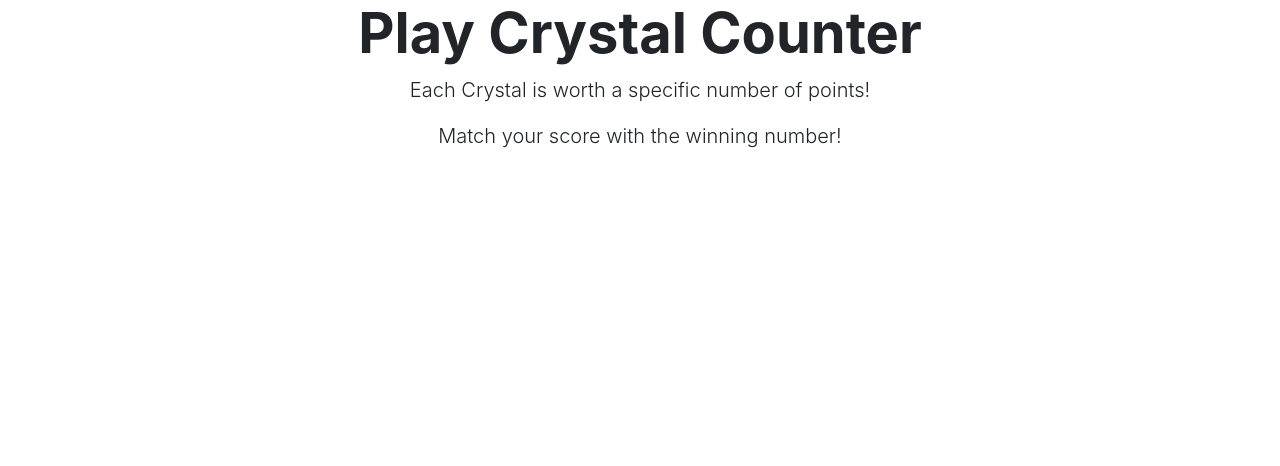
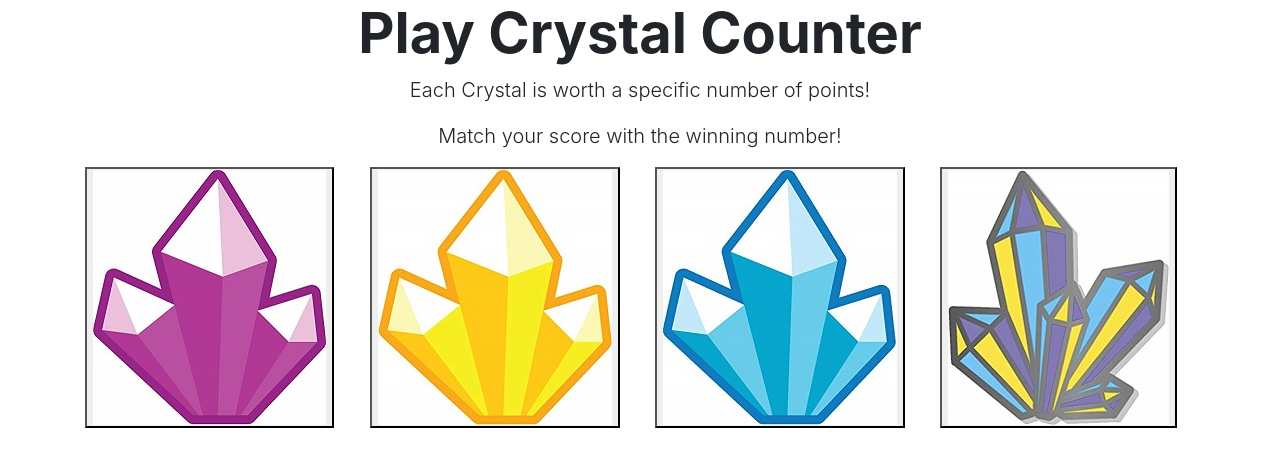
Before and after one commit to rcviets/crystalCounter, a plain HTML site: page index.html in a window 1280 px wide. Drawn offline with nearby package versions, Linux system fonts and the light colour scheme.

Commit message:
crystal images

```diff
--- a/index.html
+++ b/index.html
@@ -27,16 +27,16 @@
             </div>
             <div class="row">
                 <div class="col-md-3">
-                    <!--BUTTONimg1-->
+                   <button id="btn1"><img src="assets/images/purple.jpg"></button>
                 </div>
                 <div class="col-md-3">
-                    <!--BUTTONimg2-->
+                    <button id="btn2"><img src="assets/images/yellow.jpg"></button>
                 </div>
                 <div class="col-md-3">
-                    <!--BUTTONimg3-->
+                    <button id="btn3"><img src="assets/images/blue.jpg"></button>
                 </div>
                 <div class="col-md-3">
-                    <!--BUTTONimg4-->
+                    <button id="btn4"><img src="assets/images/joker.jpg"></button>
                 </div>
             </div>
         </div>
```
Also changed, not shown: assets/images/blue.jpg (added), assets/images/joker.jpg (added), assets/images/purple.jpg (added), assets/images/yellow.jpg (added).
